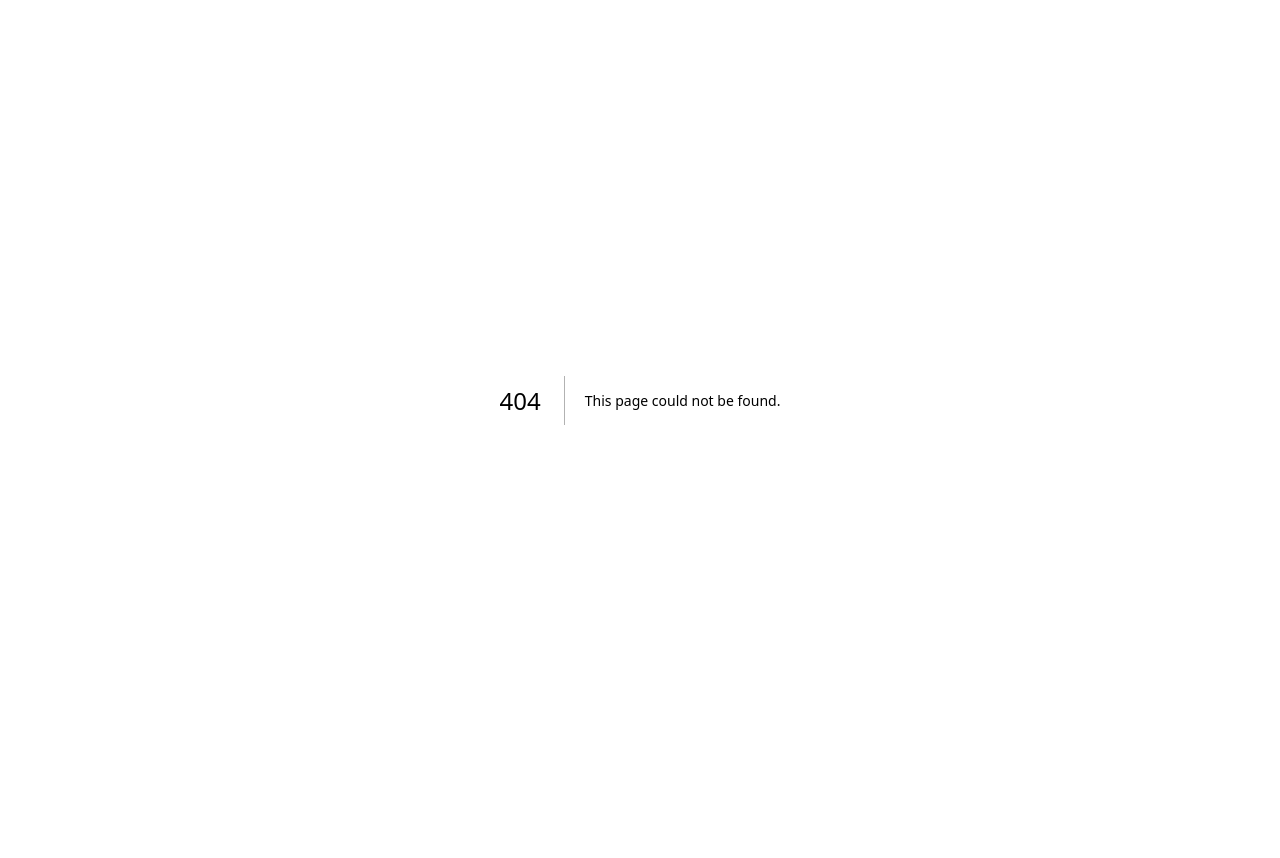
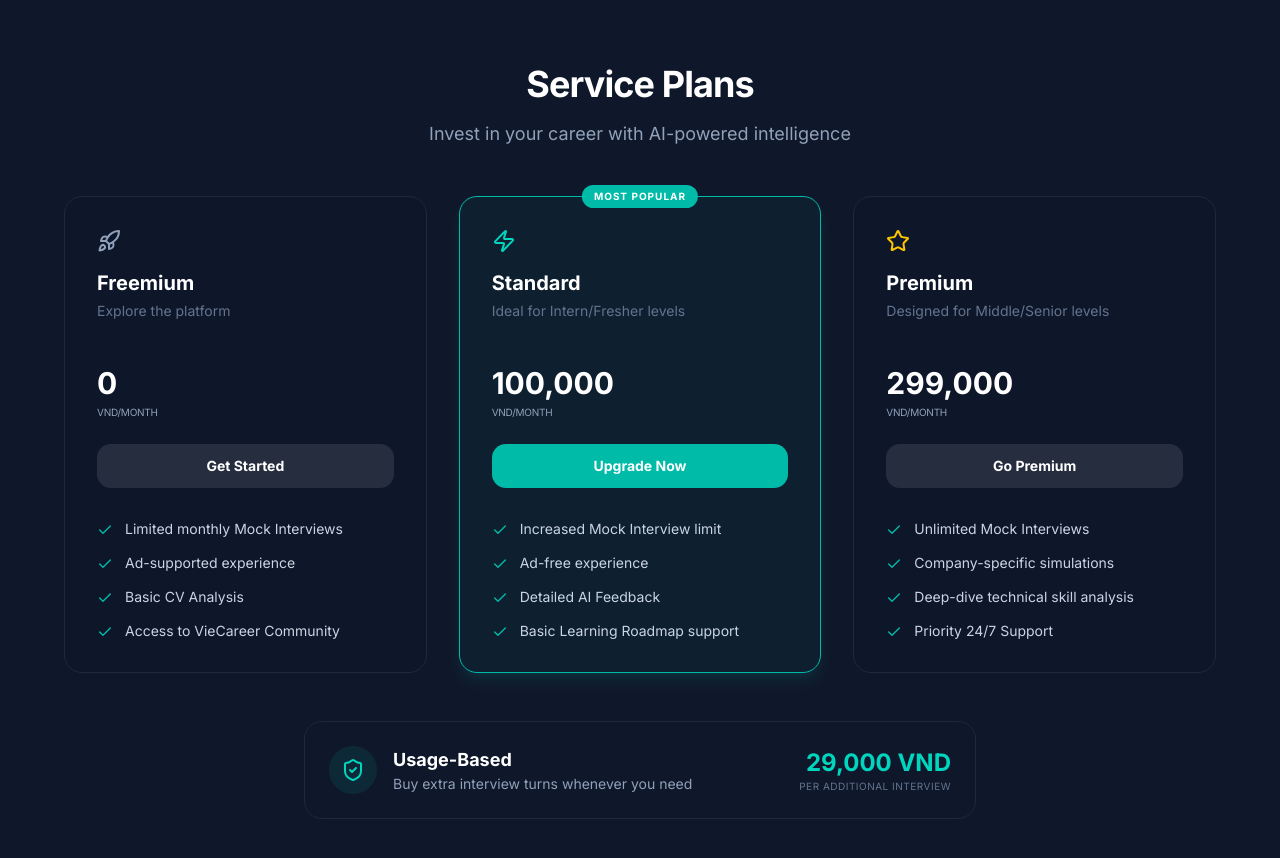
Before and after one commit to boncloudy/viecareer, a Next.js app: page /pricing in a window 1280 px wide. Before the commit this address had no page. Shown: the top 858 px of the page. Before the commit the page ends 800 px from the top, so only its background shows below. Built offline with nearby package versions, Linux system fonts and the light colour scheme.

Commit message:
add plan page

```diff
--- /dev/null
+++ b/src/app/pricing/page.tsx
@@ -0,0 +1,120 @@
+"use client";
+
+import React from "react";
+import { Check, Zap, Star, ShieldCheck, Rocket } from "lucide-react";
+
+const plans = [
+  {
+    name: "Freemium",
+    price: "0",
+    period: "VND/month",
+    description: "Explore the platform",
+    buttonText: "Get Started",
+    icon: <Rocket className="w-6 h-6 text-slate-400" />,
+    features: [
+      "Limited monthly Mock Interviews",
+      "Ad-supported experience",
+      "Basic CV Analysis",
+      "Access to VieCareer Community",
+    ],
+  },
+  {
+    name: "Standard",
+    price: "100,000",
+    period: "VND/month",
+    description: "Ideal for Intern/Fresher levels",
+    popular: true,
+    buttonText: "Upgrade Now",
+    icon: <Zap className="w-6 h-6 text-teal-400" />,
+    features: [
+      "Increased Mock Interview limit",
+      "Ad-free experience",
+      "Detailed AI Feedback",
+      "Basic Learning Roadmap support",
+    ],
+  },
+  {
+    name: "Premium",
+    price: "299,000",
+    period: "VND/month",
+    description: "Designed for Middle/Senior levels",
+    buttonText: "Go Premium",
+    icon: <Star className="w-6 h-6 text-yellow-400" />,
+    features: [
+      "Unlimited Mock Interviews",
+      "Company-specific simulations",
+      "Deep-dive technical skill analysis",
+      "Priority 24/7 Support",
+    ],
+  },
+];
+
+export default function PricingPage() {
+  return (
+    <div className="min-h-screen bg-[#0F172A] text-white py-16 px-6">
+      <div className="max-w-4xl mx-auto text-center mb-12">
+        <h1 className="text-4xl font-bold mb-4 tracking-tight">Service Plans</h1>
+        <p className="text-slate-400 text-lg">Invest in your career with AI-powered intelligence</p>
+      </div>
+
+      <div className="grid grid-cols-1 md:grid-cols-3 gap-8 max-w-6xl mx-auto mb-12">
+        {plans.map((plan) => (
+          <div
+            key={plan.name}
+            className={`relative p-8 rounded-2xl border transition-all duration-300 hover:scale-105 ${
+              plan.popular ? "border-teal-500 bg-teal-500/5 shadow-lg shadow-teal-500/10" : "border-slate-800 bg-slate-900/50"
+            }`}
+          >
+            {plan.popular && (
+              <span className="absolute -top-3 left-1/2 -translate-x-1/2 bg-teal-500 text-white text-[10px] font-bold px-3 py-1 rounded-full uppercase tracking-widest">
+                Most Popular
+              </span>
+            )}
+
+            <div className="mb-6">
+              <div className="mb-4">{plan.icon}</div>
+              <h3 className="text-xl font-bold mb-1">{plan.name}</h3>
+              <p className="text-slate-500 text-sm mb-6 h-10">{plan.description}</p>
+              <div className="flex flex-col">
+                <span className="text-3xl font-bold">{plan.price}</span>
+                <span className="text-slate-400 text-[10px] mt-1 uppercase tracking-tight">{plan.period}</span>
+              </div>
+            </div>
+
+            <button className={`w-full py-3 rounded-xl font-bold text-sm mb-8 transition-colors ${
+              plan.popular ? "bg-teal-500 hover:bg-teal-600 text-white" : "bg-white/10 hover:bg-white/20 text-white"
+            }`}>
+              {plan.buttonText}
+            </button>
+
+            <ul className="space-y-4 text-sm text-slate-300">
+              {plan.features.map((feature) => (
+                <li key={feature} className="flex items-start gap-3 leading-tight">
+                  <Check className="w-4 h-4 text-teal-500 mt-0.5 shrink-0" />
+                  <span>{feature}</span>
+                </li>
+              ))}
+            </ul>
+          </div>
+        ))}
+      </div>
+
+      {/* Usage-Based Section */}
+      <div className="max-w-2xl mx-auto bg-slate-900/80 border border-slate-800 rounded-2xl p-6 flex flex-col md:flex-row items-center justify-between gap-6">
+        <div className="flex items-center gap-4 text-center md:text-left">
+          <div className="p-3 bg-teal-500/10 rounded-full">
+            <ShieldCheck className="w-6 h-6 text-teal-400" />
+          </div>
+          <div>
+            <h4 className="font-bold text-lg text-white">Usage-Based</h4>
+            <p className="text-slate-400 text-sm">Buy extra interview turns whenever you need</p>
+          </div>
+        </div>
+        <div className="text-center md:text-right">
+          <p className="text-2xl font-bold text-teal-400">29,000 VND</p>
+          <p className="text-slate-500 text-[10px] uppercase tracking-wider">Per additional interview</p>
+        </div>
+      </div>
+    </div>
+  );
+}
--- a/src/components/sidebar.tsx
+++ b/src/components/sidebar.tsx
@@ -1,82 +1,88 @@
 "use client";
 
-import React from "react";
-import Link from "next/link";
-import { usePathname } from "next/navigation";
-import {
-  LayoutDashboard,
-  MessageSquare,
-  LineChart,
-  User,
-  Sparkles,
-} from "lucide-react";
+import React, { useRef } from "react";
+import { FileText, Briefcase, Loader2 } from "lucide-react";
 
-const navItems = [
-  { label: "Dashboard", href: "/dashboard", icon: LayoutDashboard },
-  { label: "Interviews", href: "/setup", icon: MessageSquare },
-  { label: "Action Plan", href: "/analytics", icon: LineChart },
-  { label: "Profile", href: "#", icon: User },
-];
+interface UploadDropzoneProps {
+  title: string;
+  subtitle: string;
+  isUploading: boolean;
+  isUploaded: boolean;
+  onUpload: () => void;
+  variant?: "cv" | "jd";
+}
 
-export function Sidebar() {
-  const pathname = usePathname();
+export function UploadDropzone({
+  title,
+  subtitle,
+  isUploading,
+  isUploaded,
+  onUpload,
+  variant = "cv",
+}: UploadDropzoneProps) {
+  const Icon = variant === "cv" ? FileText : Briefcase;
+
+  const fileInputRef = useRef<HTMLInputElement>(null);
+
+  const handleContainerClick = () => {
+    if (!isUploading && !isUploaded) {
+      fileInputRef.current?.click();
+    }
+  };
+
+  const handleFileChange = (e: React.ChangeEvent<HTMLInputElement>) => {
+    const file = e.target.files?.[0];
+    if (file) {
+      console.log("Selected file:", file.name);
+      onUpload();
+    }
+  };
 
   return (
-    <aside className="fixed left-0 top-0 h-screen w-[220px] bg-[#0F172A] text-white flex flex-col z-50">
-      {/* Logo */}
-      <div className="p-5 pb-8">
-        <div className="flex items-center gap-2">
-          <div className="w-8 h-8 bg-teal-400 rounded-lg flex items-center justify-center">
-            <Sparkles className="w-4 h-4 text-white" />
-          </div>
-          <div>
-            <h1 className="text-lg font-bold tracking-tight">VieCareer</h1>
-            <p className="text-[10px] text-slate-400 uppercase tracking-widest">
-              Job Readiness
-            </p>
-          </div>
-        </div>
-      </div>
-
-      {/* Navigation */}
-      <nav className="flex-1 px-3 space-y-1">
-        {navItems.map((item) => {
-          const isActive = pathname === item.href;
-          return (
-            <Link
-              key={item.label}
-              href={item.href}
+    <div
+      onClick={handleContainerClick}
       className={`
-                flex items-center gap-3 px-3 py-2.5 rounded-lg text-sm font-medium
-                transition-all duration-200
-                ${
-                  isActive
-                    ? "bg-white/10 text-white"
-                    : "text-slate-400 hover:bg-white/5 hover:text-white"
+        relative flex flex-col items-center justify-center w-full p-12
+        border-2 border-dashed rounded-xl transition-all duration-300
+        ${isUploaded
+          ? "border-teal-400 bg-teal-50/50 cursor-default"
+          : isUploading
+          ? "border-gray-200 bg-gray-50 cursor-not-allowed"
+          : "border-gray-300 hover:border-teal-500 hover:bg-slate-50 cursor-pointer"
         }
       `}
     >
-              <item.icon className="w-5 h-5" />
-              {item.label}
-            </Link>
-          );
-        })}
-      </nav>
+      <input
+        type="file"
+        ref={fileInputRef}
+        onChange={handleFileChange}
+        className="hidden"
+        accept=".pdf,.doc,.docx"
+      />
 
-      {/* Pro Plan Card */}
-      <div className="p-4">
-        <div className="bg-white/5 rounded-xl p-4 border border-white/10">
-          <p className="text-[10px] text-teal-400 uppercase tracking-wider font-semibold mb-1">
-            Pro Plan
+      {isUploading ? (
+        <Loader2 className="w-12 h-12 text-teal-500 animate-spin mb-4" />
+      ) : (
+        <div
+          className={`w-16 h-16 rounded-full flex items-center justify-center mb-4 ${
+            isUploaded ? "bg-teal-100" : "bg-gray-100"
+          }`}
+        >
+          <Icon
+            className={`w-7 h-7 ${
+              isUploaded ? "text-teal-600" : "text-gray-500"
+            }`}
+          />
+        </div>
+      )}
+      <h3 className="text-lg font-semibold text-gray-800 mb-1">{title}</h3>
+      <p className="text-sm text-gray-500">
+        {isUploading
+          ? "Processing..."
+          : isUploaded
+          ? "✓ File uploaded successfully"
+          : subtitle}
       </p>
-          <p className="text-sm font-semibold mb-1">
-            Upgrade for AI Mock Interviews
-          </p>
-          <button className="mt-3 w-full bg-teal-500 hover:bg-teal-600 text-white text-xs font-semibold py-2 px-4 rounded-lg transition-colors">
-            UPGRADE NOW
-          </button>
     </div>
-      </div>
-    </aside>
   );
 }
```
Lines whose indentation alone changed are shown as unchanged.
